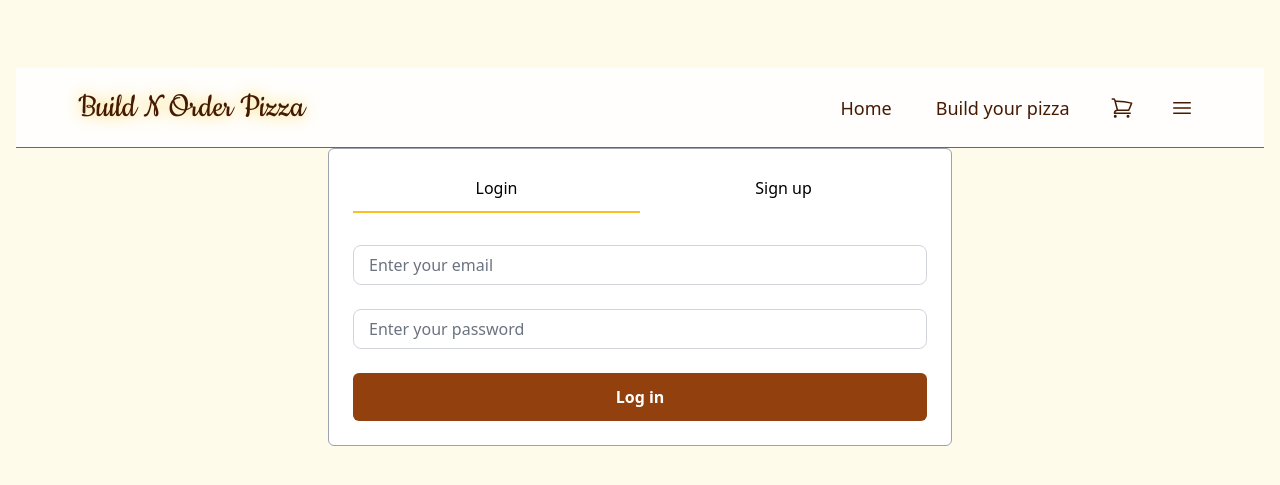
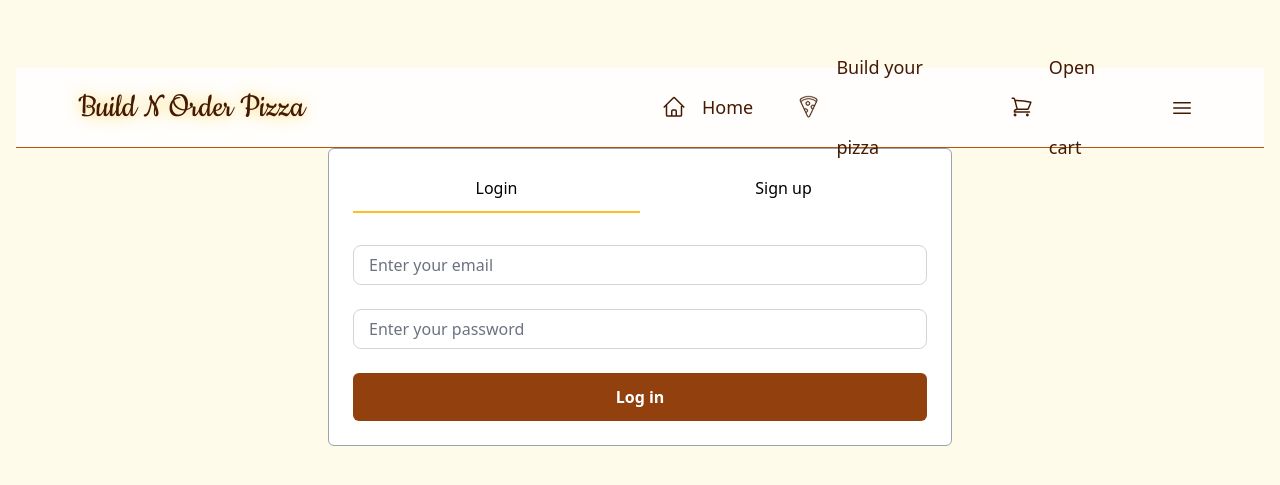
Before and after one commit to AkritiGhosh/BuildNOrderPizza-Frontend, a React (Vite) app: page /auth in a window 1280 px wide. Shown: the part 143-628 px from the top of the page. Built offline with nearby package versions, Linux system fonts and the light colour scheme.

Commit message:
UI updated

```diff
--- a/src/components/common/PageLayout.tsx
+++ b/src/components/common/PageLayout.tsx
@@ -16,7 +16,6 @@ const PageLayout = ({
 }: LayoutProps) => {
   return (
     <div
-      style={{ ...props.style, backgroundSize: "20%" }}
       className={`relative w-screen h-screen overflow-y-auto overflow-x-hidden scroll-thin flex flex-col ${className} bg-amber-50 dark:bg-slate-900 text-amber-950 dark:text-slate-100 `}
       {...props}
     >
--- a/src/components/common/header/Header.tsx
+++ b/src/components/common/header/Header.tsx
@@ -7,42 +7,138 @@ type NavLinksTypes = {
   path: string;
   name: string;
   id: string;
+  icon: JSX.Element;
 };
+
+const navLinks: NavLinksTypes[] = [
+  {
+    path: "/",
+    name: "Home",
+    id: "home",
+    icon: (
+      <svg
+        xmlns="http://www.w3.org/2000/svg"
+        fill="none"
+        viewBox="0 0 24 24"
+        strokeWidth={1.5}
+        stroke="currentColor"
+        className="size-6 group-hover:stroke-2"
+      >
+        <path
+          strokeLinecap="square"
+          strokeLinejoin="miter"
+          d="m2.25 12 8.954-8.955c.44-.439 1.152-.439 1.591 0L21.75 12M4.5 9.75v10.125c0 .621.504 1.125 1.125 1.125H9.75v-4.875c0-.621.504-1.125 1.125-1.125h2.25c.621 0 1.125.504 1.125 1.125V21h4.125c.621 0 1.125-.504 1.125-1.125V9.75M8.25 21h8.25"
+        />
+      </svg>
+    ),
+  },
+
+  {
+    path: "/build-your-pizza",
+    name: "Build your pizza",
+    id: "build",
+    icon: (
+      <svg
+        version="1.1"
+        width="24px"
+        height="24px"
+        viewBox="0 0 32 32"
+        fill="currentColor"
+        stroke="currentColor"
+        stroke-width="0.45"
+        className="size-6 group-hover:stroke-1"
+      >
+        <g id="SVGRepo_bgCarrier" stroke-width="0"></g>
+        <g
+          id="SVGRepo_tracerCarrier"
+          stroke-linecap="round"
+          stroke-linejoin="round"
+        ></g>
+        <g id="SVGRepo_iconCarrier">
+          <path
+            className="feather_een"
+            d="M26.638,4.067C23.557,2.125,19.911,1,16,1S8.443,2.125,5.362,4.067 c-1.287,0.811-1.775,2.451-1.13,3.828l9.957,21.241c0.36,0.767,1.085,1.151,1.811,1.151s1.451-0.384,1.811-1.151l9.957-21.241 C28.413,6.518,27.925,4.878,26.638,4.067z M10.753,19.451C11.095,19.173,11.526,19,12,19c1.103,0,2,0.897,2,2 c0,0.966-0.689,1.775-1.602,1.96L10.753,19.451z M21.93,17.993C20.86,17.955,20,17.079,20,16c0-1.103,0.897-2,2-2 c0.592,0,1.121,0.263,1.486,0.674L21.93,17.993z M23.928,13.731C23.407,13.282,22.742,13,22,13c-1.657,0-3,1.343-3,3 c0,1.48,1.073,2.702,2.483,2.948l-4.577,9.764c-0.25,0.534-0.756,0.576-0.905,0.576s-0.655-0.042-0.905-0.576l-2.272-4.846 C14.078,23.509,15,22.369,15,21c0-1.657-1.343-3-3-3c-0.625,0-1.201,0.197-1.681,0.525L5.79,8.862C8.556,6.53,12.107,5.1,16,5.1 s7.444,1.43,10.21,3.762L23.928,13.731z M26.862,7.471l-0.209,0.445C23.745,5.543,20.047,4.1,16,4.1S8.255,5.543,5.346,7.916 L5.138,7.471C4.708,6.555,5.034,5.455,5.895,4.913C8.919,3.007,12.413,2,16,2s7.081,1.007,10.105,2.913 C26.966,5.455,27.292,6.555,26.862,7.471z M12,11c0,1.657,1.343,3,3,3s3-1.343,3-3s-1.343-3-3-3S12,9.343,12,11z M17,11 c0,1.103-0.897,2-2,2s-2-0.897-2-2s0.897-2,2-2S17,9.897,17,11z"
+          ></path>
+        </g>
+      </svg>
+    ),
+  },
+  {
+    path: "/cart",
+    name: "Open cart",
+    id: "cart",
+    icon: (
+      <svg
+        xmlns="http://www.w3.org/2000/svg"
+        fill="none"
+        viewBox="0 0 24 24"
+        strokeWidth={1.5}
+        stroke="currentColor"
+        className="size-6 group-hover:stroke-2"
+      >
+        <path
+          strokeLinecap="round"
+          strokeLinejoin="round"
+          d="M2.25 3h1.386c.51 0 .955.343 1.087.835l.383 1.437M7.5 14.25a3 3 0 0 0-3 3h15.75m-12.75-3h11.218c1.121-2.3 2.1-4.684 2.924-7.138a60.114 60.114 0 0 0-16.536-1.84M7.5 14.25 5.106 5.272M6 20.25a.75.75 0 1 1-1.5 0 .75.75 0 0 1 1.5 0Zm12.75 0a.75.75 0 1 1-1.5 0 .75.75 0 0 1 1.5 0Z"
+        />
+      </svg>
+    ),
+  },
+];
+
 const Header = () => {
   const loc = useLocation();
   const { darkTheme } = useTheme();
   const path: string = "/" + loc.pathname?.split("/")[1];
   const isLoggedIn: boolean = true;
 
-  const navLinks: NavLinksTypes[] = [
-    {
-      path: "/",
-      name: "Home",
-      id: "home",
-    },
-
-    {
-      path: "/build-your-pizza",
-      name: "Build your pizza",
-      id: "build",
-    },
-  ];
-
   const menuLinks: NavLinksTypes[] = [
     {
       name: "Settings",
       path: "/settings",
       id: "settings",
+      icon: (
+        <svg
+          xmlns="http://www.w3.org/2000/svg"
+          fill="none"
+          viewBox="0 0 24 24"
+          strokeWidth={1.5}
+          stroke="currentColor"
+          className="size-5 group-hover:stroke-2"
+        >
+          <path
+            strokeLinecap="round"
+            strokeLinejoin="round"
+            d="M10.343 3.94c.09-.542.56-.94 1.11-.94h1.093c.55 0 1.02.398 1.11.94l.149.894c.07.424.384.764.78.93.398.164.855.142 1.205-.108l.737-.527a1.125 1.125 0 0 1 1.45.12l.773.774c.39.389.44 1.002.12 1.45l-.527.737c-.25.35-.272.806-.107 1.204.165.397.505.71.93.78l.893.15c.543.09.94.559.94 1.109v1.094c0 .55-.397 1.02-.94 1.11l-.894.149c-.424.07-.764.383-.929.78-.165.398-.143.854.107 1.204l.527.738c.32.447.269 1.06-.12 1.45l-.774.773a1.125 1.125 0 0 1-1.449.12l-.738-.527c-.35-.25-.806-.272-1.203-.107-.398.165-.71.505-.781.929l-.149.894c-.09.542-.56.94-1.11.94h-1.094c-.55 0-1.019-.398-1.11-.94l-.148-.894c-.071-.424-.384-.764-.781-.93-.398-.164-.854-.142-1.204.108l-.738.527c-.447.32-1.06.269-1.45-.12l-.773-.774a1.125 1.125 0 0 1-.12-1.45l.527-.737c.25-.35.272-.806.108-1.204-.165-.397-.506-.71-.93-.78l-.894-.15c-.542-.09-.94-.56-.94-1.109v-1.094c0-.55.398-1.02.94-1.11l.894-.149c.424-.07.765-.383.93-.78.165-.398.143-.854-.108-1.204l-.526-.738a1.125 1.125 0 0 1 .12-1.45l.773-.773a1.125 1.125 0 0 1 1.45-.12l.737.527c.35.25.807.272 1.204.107.397-.165.71-.505.78-.929l.15-.894Z"
+          />
+          <path
+            strokeLinecap="round"
+            strokeLinejoin="round"
+            d="M15 12a3 3 0 1 1-6 0 3 3 0 0 1 6 0Z"
+          />
+        </svg>
+      ),
     },
     {
       name: "Order history",
       path: "/profile/orders",
       id: "orders",
-    },
-    {
-      name: "Rewards and claims",
-      path: "/profile/rewards",
-      id: "rewards",
+      icon: (
+        <svg
+          xmlns="http://www.w3.org/2000/svg"
+          fill="none"
+          viewBox="0 0 24 24"
+          strokeWidth={1.5}
+          stroke="currentColor"
+          className="size-5 group-hover:stroke-2"
+        >
+          <path
+            strokeLinecap="round"
+            strokeLinejoin="round"
+            d="M21 12a2.25 2.25 0 0 0-2.25-2.25H15a3 3 0 1 1-6 0H5.25A2.25 2.25 0 0 0 3 12m18 0v6a2.25 2.25 0 0 1-2.25 2.25H5.25A2.25 2.25 0 0 1 3 18v-6m18 0V9M3 12V9m18 0a2.25 2.25 0 0 0-2.25-2.25H5.25A2.25 2.25 0 0 0 3 9m18 0V6a2.25 2.25 0 0 0-2.25-2.25H5.25A2.25 2.25 0 0 0 3 6v3"
+          />
+        </svg>
+      ),
     },
   ];
 
@@ -53,10 +149,10 @@ const Header = () => {
           Build N Order Pizza
         </h1>
       </div>
-      <div className="w-auto md:w-full h-14 lg:h-20 flex items-center justify-end gap-5 z-50">
+      <div className="grow w-full h-14 lg:h-20 flex items-center justify-end gap-5 z-50">
         {navLinks?.map((link) => (
           <Link
-            className={`hidden lg:block h-full w-auto px-3 text-lg font-medium leading-[5rem] dark:hover:drop-shadow-[0_0_#fcd34d] hover:drop-shadow-[0_0_#451a03] hover:bg-amber-300/20
+            className={`hidden lg:flex items-center justify-center gap-4 h-full w-auto px-3 text-lg font-medium leading-[5rem] dark:hover:drop-shadow-[0_0_#fcd34d] hover:drop-shadow-[0_0_#451a03] hover:bg-amber-300/20
          hover:border-black border-b-2 dark:hover:border-amber-100 ${
            path == link?.path
              ? "border-amber-700 dark:border-amber-300 dark:bg-amber-100/10"
@@ -65,27 +161,10 @@ const Header = () => {
             to={link?.path}
             key={link?.id}
           >
+            {link.icon}
             {link?.name}
           </Link>
         ))}
-        <Link to={"/checkout"}>
-          <button className="size-10 text-amber-950 dark:text-white rounded-full p-2 group hover:bg-amber-300/20">
-            <svg
-              xmlns="http://www.w3.org/2000/svg"
-              fill="none"
-              viewBox="0 0 24 24"
-              strokeWidth={1.5}
-              stroke="currentColor"
-              className="size-6 group-hover:stroke-2"
-            >
-              <path
-                strokeLinecap="round"
-                strokeLinejoin="round"
-                d="M2.25 3h1.386c.51 0 .955.343 1.087.835l.383 1.437M7.5 14.25a3 3 0 0 0-3 3h15.75m-12.75-3h11.218c1.121-2.3 2.1-4.684 2.924-7.138a60.114 60.114 0 0 0-16.536-1.84M7.5 14.25 5.106 5.272M6 20.25a.75.75 0 1 1-1.5 0 .75.75 0 0 1 1.5 0Zm12.75 0a.75.75 0 1 1-1.5 0 .75.75 0 0 1 1.5 0Z"
-              />
-            </svg>
-          </button>
-        </Link>
         <Dropdown
           btnClass="hover:bg-amber-300/20 rounded-full size-10 flex items-center justify-center group"
           lstClass="bg-white dark:bg-black text-black dark:text-white !top-14 md:!top-12 lg:!top-[60px] border-y md:border md:border-t-0 rounded-b-none md:rounded-b-md"
@@ -106,7 +185,7 @@ const Header = () => {
             </svg>
           }
         >
-          {isLoggedIn ? (
+          {!isLoggedIn ? (
             <Link to="/auth">
               <li className="w-full py-2.5 px-4 text-sm text-amber-500 hover:bg-amber-200/20 hover:font-semibold hover:tracking-wide cursor-pointer">
                 Login
@@ -124,13 +203,28 @@ const Header = () => {
                 <Link to={menuItem?.path}>
                   <li
                     id={menuItem?.id}
-                    className="w-full py-2.5 px-4 text-sm hover:bg-amber-200/30 hover:font-semibold"
+                    className="w-full py-2.5 px-4 text-sm hover:bg-amber-200/30 hover:font-semibold flex items-center justify-start gap-2.5 group"
                   >
+                    {menuItem?.icon}
                     {menuItem?.name}
                   </li>
                 </Link>
               ))}
-              <li className="w-full py-2 px-4  text-sm text-red-500 hover:bg-red-200/20 hover:font-bold cursor-pointer">
+              <li className="w-full py-2 px-4  text-sm text-red-500 hover:bg-red-200/20 hover:font-bold cursor-pointer  flex items-center justify-start gap-2.5 group">
+                <svg
+                  xmlns="http://www.w3.org/2000/svg"
+                  fill="none"
+                  viewBox="0 0 24 24"
+                  strokeWidth={1.5}
+                  stroke="currentColor"
+                  className="size-5 group-hover:stroke-2"
+                >
+                  <path
+                    strokeLinecap="round"
+                    strokeLinejoin="round"
+                    d="M15.75 9V5.25A2.25 2.25 0 0 0 13.5 3h-6a2.25 2.25 0 0 0-2.25 2.25v13.5A2.25 2.25 0 0 0 7.5 21h6a2.25 2.25 0 0 0 2.25-2.25V15m3 0 3-3m0 0-3-3m3 3H9"
+                  />
+                </svg>
                 Log out
               </li>
             </>
@@ -138,7 +232,6 @@ const Header = () => {
           <li className="w-full py-2.5 px-4 text-sm text-amber-500 cursor-pointer flex gap-4 items-center">
             <ThemeButton />
             <span className="text-black dark:text-white">
-              {" "}
               Switch to {darkTheme ? " Light " : " Dark "} mode
             </span>
           </li>
```
